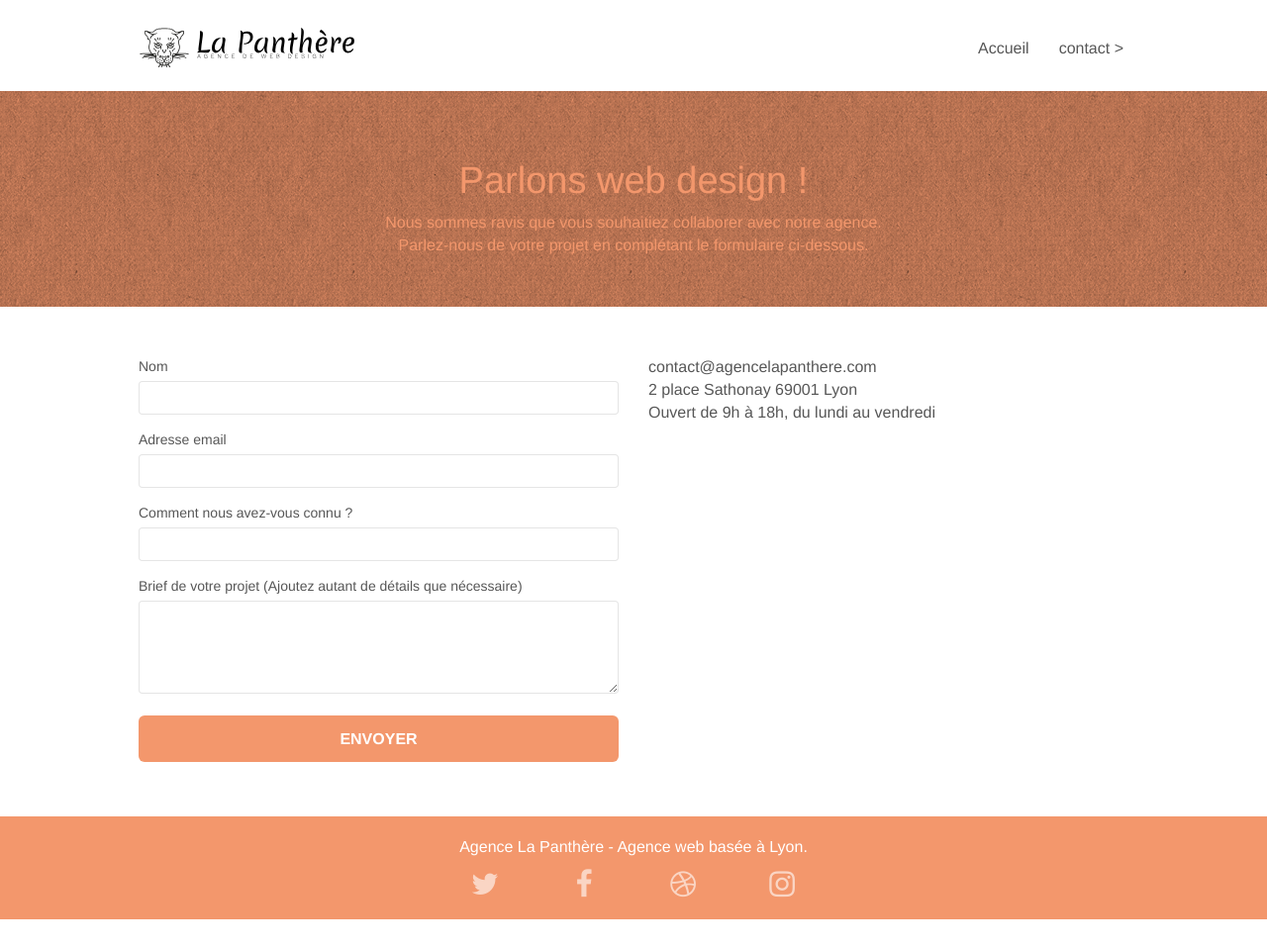
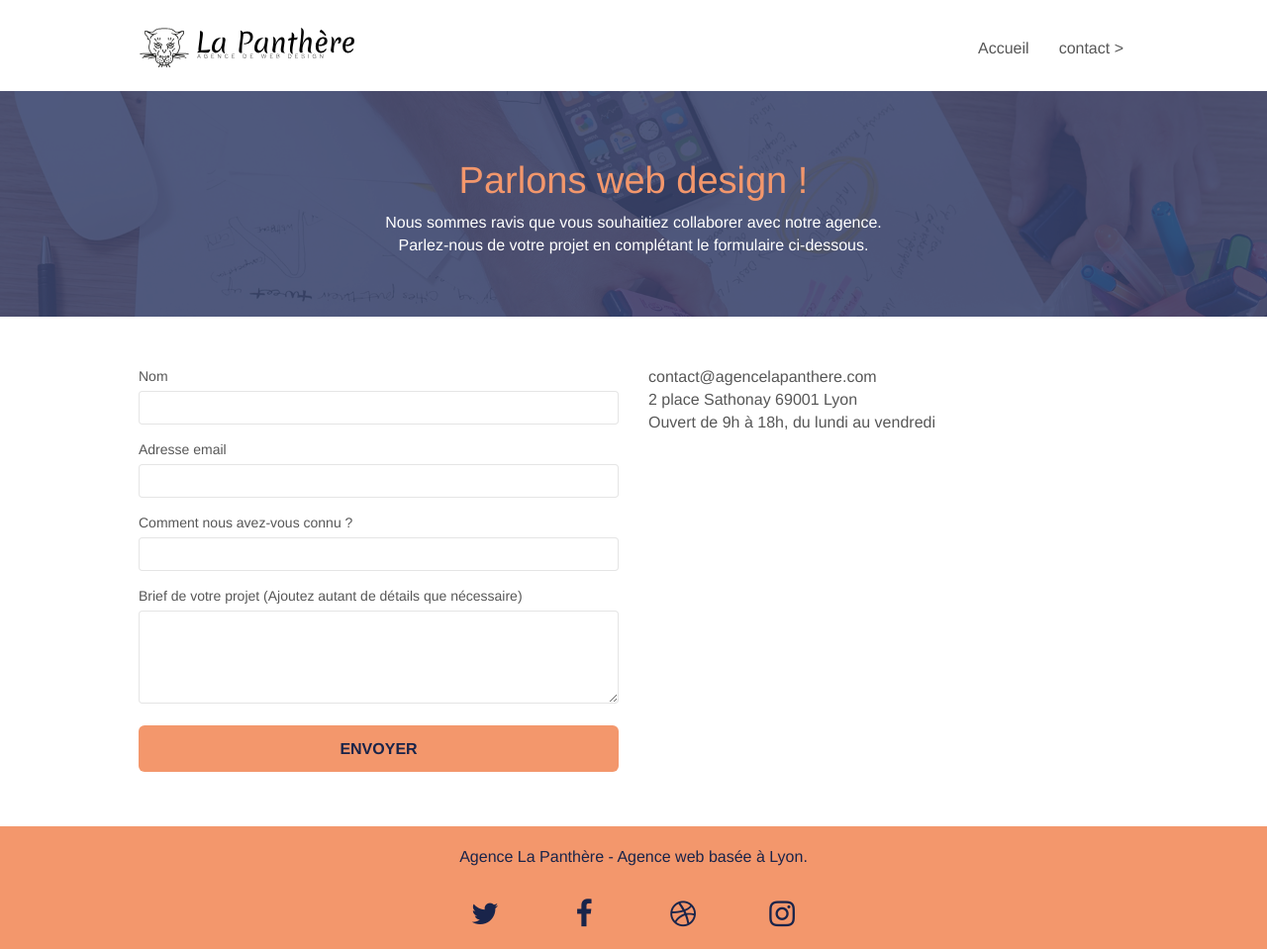
Before and after one commit to AudreyErza/panthere, a plain HTML site: page contact.html in a window 1280 px wide. Shown: the whole page at 99% size. Before the commit the page ends 929 px from the top, so only its background shows below. Drawn offline with Linux system fonts and the light colour scheme.

Commit message:
Modifs du 260822
Contraste

marge + couleur

Test Wave

```diff
--- a/contact.html
+++ b/contact.html
@@ -58,14 +58,14 @@
 <!-- bloc-0 END -->
 
 <!-- bloc-6 -->
-<div class="bloc bg-dots-bg bg-repeat bgc-atomic-tangerine d-bloc bloc-bg-texture texture-paper" id="bloc-6">
+<div class="bloc bg-banniere  bloc-bg-texture texture-contact b-parallax" id="bloc-6">
 	<div class="container bloc-lg">
 		<div class="row">
 			<div class="col-sm-12">
 				<h1 class="text-center hero-bloc-text tc-white">
 					Parlons web design !
 				</h1>
-				<p class="text-center mg-lg tc-white tight-width-whitespace">
+				<p class="text-center white">
 					Nous sommes ravis que vous souhaitiez collaborer avec notre agence.<br>
 					Parlez-nous de votre projet en complétant le formulaire ci-dessous.
 				</p>
@@ -129,7 +129,7 @@
 	<div class="container bloc-sm">
 		<div class="row">
 			<div class="col-sm-12">
-				<p class="text-center white">
+				<p class="text-center blue">
 					Agence La Panthère - Agence web basée à Lyon.<br>
 				</p>
 				<div class="row row-no-gutters social">
--- a/style.css
+++ b/style.css
@@ -17,6 +17,8 @@ a:hover {
     text-decoration: none;
     cursor: pointer;
 }
+
+
 
 #page-loading-blocs-notifaction {
     position: fixed;
@@ -91,10 +93,13 @@ a:hover {
 }
 
 .texture-paper::before {
-    background: url("img/texture-paper.png");
+    background-color: #3645774f;
     background-size: 280px 280px;
 }
-
+.texture-contact::before {
+    background-color: #364577b8;
+    background-size: 280px 280px;
+}
 .b-parallax {
     background-attachment: fixed;
 }
@@ -133,7 +138,7 @@ a:hover {
 .d-bloc h5 a,
 .d-bloc h6 a,
 .d-bloc p a {
-    color: rgba(255, 255, 255, .6);
+    color:#19244a;
 }
 
 .d-bloc .a-btn:hover,
@@ -701,12 +706,13 @@ p {
 
 .social {
     max-width: 400px;
-    margin: auto auto auto auto;
+    margin: 30px auto auto auto;
 }
 
 h2 {
     font-size: 22px;
     line-height: 1.4em;
+    z-index: 2;
 }
 
 h3 {
@@ -738,6 +744,9 @@ h4 {
 .white {
     color: #FFFFFF!important;
 }
+.blue {
+    color: #19244a!important;
+}
 
 .portfolio-thumb {
     margin-bottom: 24px;
@@ -753,7 +762,7 @@ h4 {
 }
 
 .black-background {
-    background-color: rgba(165, 147, 99, 0.7);
+    background-color:#364577a6;
     padding: 40px 40px 40px 40px;
 }
 
@@ -780,7 +789,7 @@ h4 {
 
 .btn-atomic-tangerine {
     background: #F3976C;
-    color: #FFFFFF!important;
+    color: #19244a!important;
 }
 
 .btn-atomic-tangerine:hover {
```
Also changed, not shown: index.html (+8 -8 lines), 1 other file.
